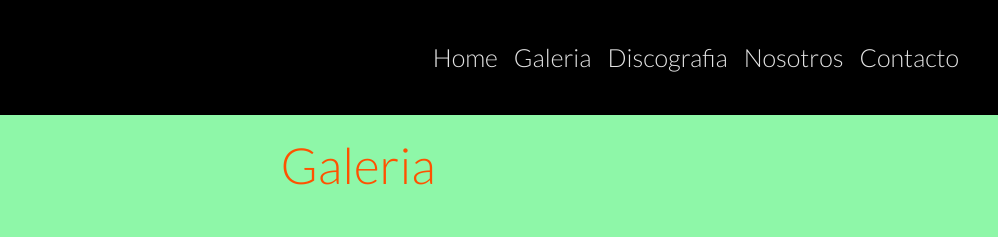
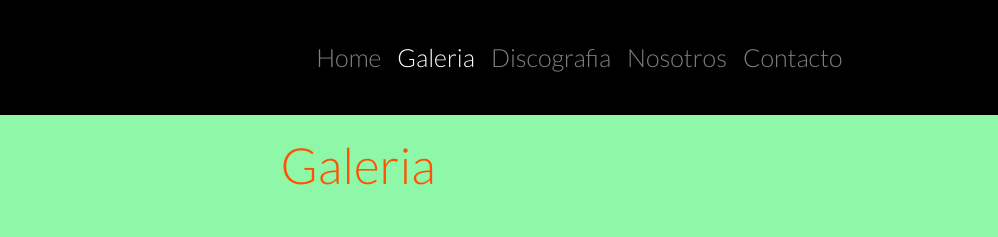
Before and after one commit to GonzaNoir/proyecto_Final_ImagineDragons, a website: page views/galeria.html in a window 1280 px wide. Shown: the top 237 px of the page, 282-1280 px from the left. Drawn offline with nearby package versions, Linux system fonts and the light colour scheme.

Commit message:
cambiando navbar

```diff
--- a/scss/_colores.scss
+++ b/scss/_colores.scss
@@ -41,11 +41,7 @@ p .palabrasOblicuas{
     }
 }
 
-.contenedorNav__listaNavBar--color{
-    @media screen and (min-width: 0px) and (max-width: 767px){
 
-    }
-}
 
 a .listaNavBar__local--color{
     color:rgb(255, 98, 7);
--- a/scss/_responsive.scss
+++ b/scss/_responsive.scss
@@ -45,7 +45,7 @@ body{
 .contenedorHeader__contenedorNav--flex{
     display: $flex;
     flex-direction: $row;
-    justify-content: flex-end;
+    justify-content: space-around;
 }
 
 .contenedorNav__listaNavBar--flex{
--- a/views/galeria.html
+++ b/views/galeria.html
@@ -33,17 +33,17 @@
             </nav> -->
             <!-- cierre nav -->
             <div class="col-lg-8 col-xs-6 contenedorHeader__contenedorNav--flex">
-                <nav class="navbar navbar-expand-lg  contenedorNav__listaNavBar--flex contenedorNav__listaNavBar--color contenedorNav__listaNavBar--font contenedorNav__listaNavBar--boxM">
+                <nav class="navbar navbar-expand-lg navbar-dark contenedorNav__listaNavBar--flex contenedorNav__listaNavBar--color contenedorNav__listaNavBar--font contenedorNav__listaNavBar--boxM">
                     <a class="navbar-brand" href="#"></a>
                     <button class="navbar-toggler" type="button" data-toggle="collapse" data-target="#navbarNav" aria-controls="navbarNav" aria-expanded="false" aria-label="Toggle navigation">
                       <span class="navbar-toggler-icon"></span>
                     </button>
                     <div class="collapse navbar-collapse" id="navbarNav">
                       <ul class="navbar-nav">
-                        <li class="nav-item active">
+                        <li class="nav-item">
                           <a class="nav-link local" href="../index.html">Home <span class="sr-only">(current)</span></a>
                         </li>
-                        <li class="nav-item">
+                        <li class="nav-item active">
                           <a class="nav-link" href="">Galeria</a>
                         </li>
                         <li class="nav-item">
```
Also changed, not shown: views/contacto.html (+3 -3 lines), views/discografia.html (+3 -3 lines), views/nosotros.html (+2 -2 lines), css/estilo.css.
